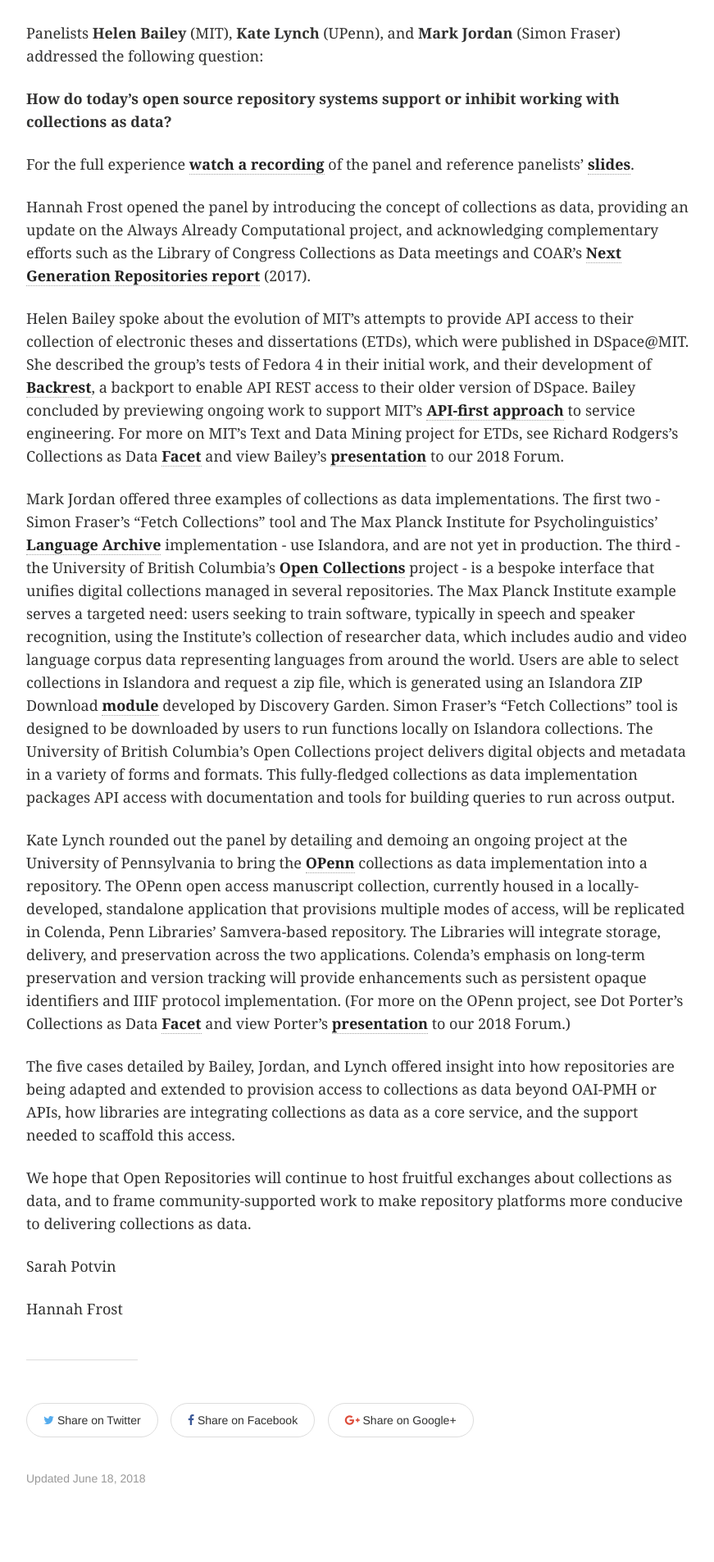
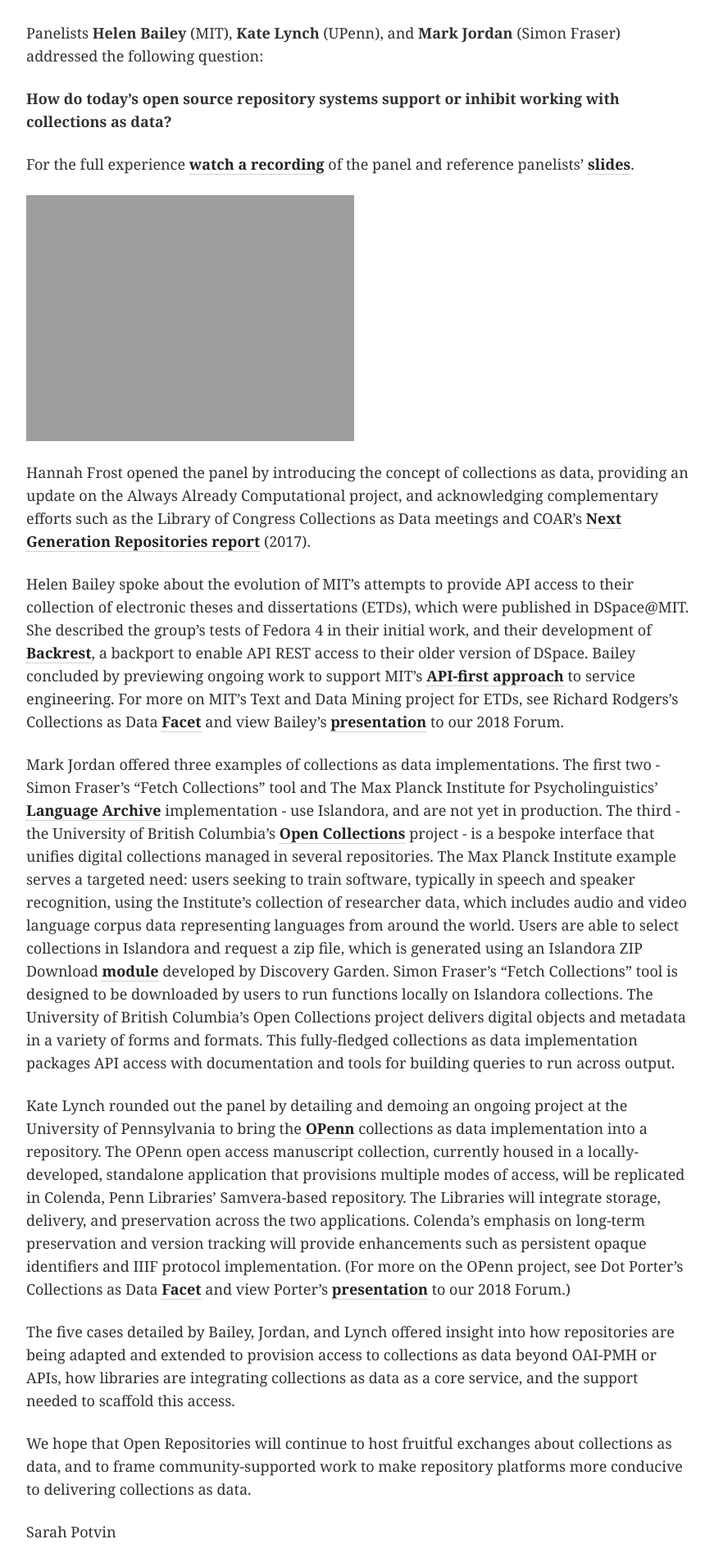
Before and after one commit to collectionsasdata/collectionsasdata.github.io, a Jekyll site: the page built from _posts/2018-6-18-or.markdown, in a window 1280 px wide. Shown: the part 665-2570 px from the top of the page at 82% size, without its empty margins (64-935 px from the left). Built offline with Jekyll 4.4.1, drawn with Linux system fonts in a browser that asks for light colours.

Commit message:
Update 2018-6-18-or.markdown

```diff
--- a/_posts/2018-6-18-or.markdown
+++ b/_posts/2018-6-18-or.markdown
@@ -15,6 +15,8 @@
 
 For the full experience [**watch a recording**](https://youtu.be/2_3gc-_TBL8?t=9793) of the panel and reference panelists’ [**slides**](https://docs.google.com/presentation/d/1ZEqH9XGGLGps_wR4lILfb580twYkEzBA14Att63SWlM/edit?usp=sharing).
 
+[![OR 2018 Livestream](http://collectionsasdata.github.io/or_2018.png)](https://youtu.be/2_3gc-_TBL8?t=9793)
+
 Hannah Frost opened the panel by introducing the concept of collections as data, providing an update on the Always Already Computational project, and acknowledging complementary efforts such as the Library of Congress Collections as Data meetings and COAR’s [**Next Generation Repositories report**](https://www.coar-repositories.org/files/NGR-Final-Formatted-Report-cc.pdf) (2017).
 
 Helen Bailey spoke about the evolution of MIT’s attempts to provide API access to their collection of electronic theses and dissertations (ETDs), which were published in DSpace@MIT. She described the group’s tests of Fedora 4 in their initial work, and their development of [**Backrest**](https://github.com/MITLibraries/backrest), a backport to enable API REST access to their older version of DSpace. Bailey concluded by previewing ongoing work to support MIT’s [**API-first approach**](https://future-of-libraries.mit.edu/) to service engineering. For more on MIT’s Text and Data Mining project for ETDs, see Richard Rodgers’s Collections as Data [**Facet**](https://collectionsasdata.github.io/facet1/) and view Bailey’s [**presentation**](https://youtu.be/ENaPV2XmO9I?t=10651) to our 2018 Forum.
```
